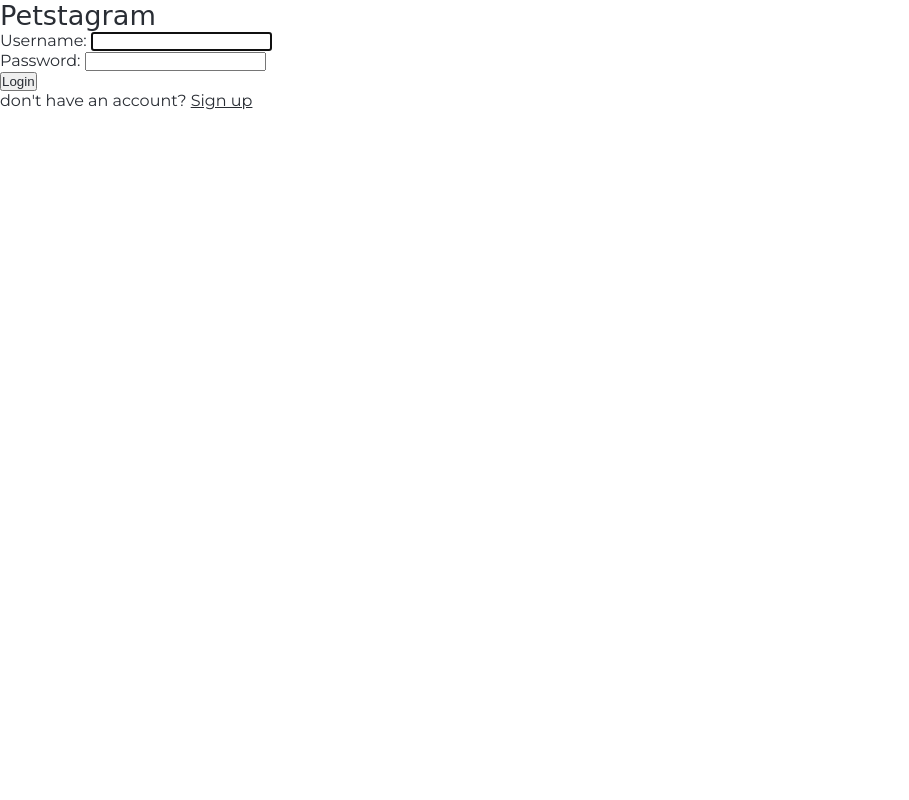
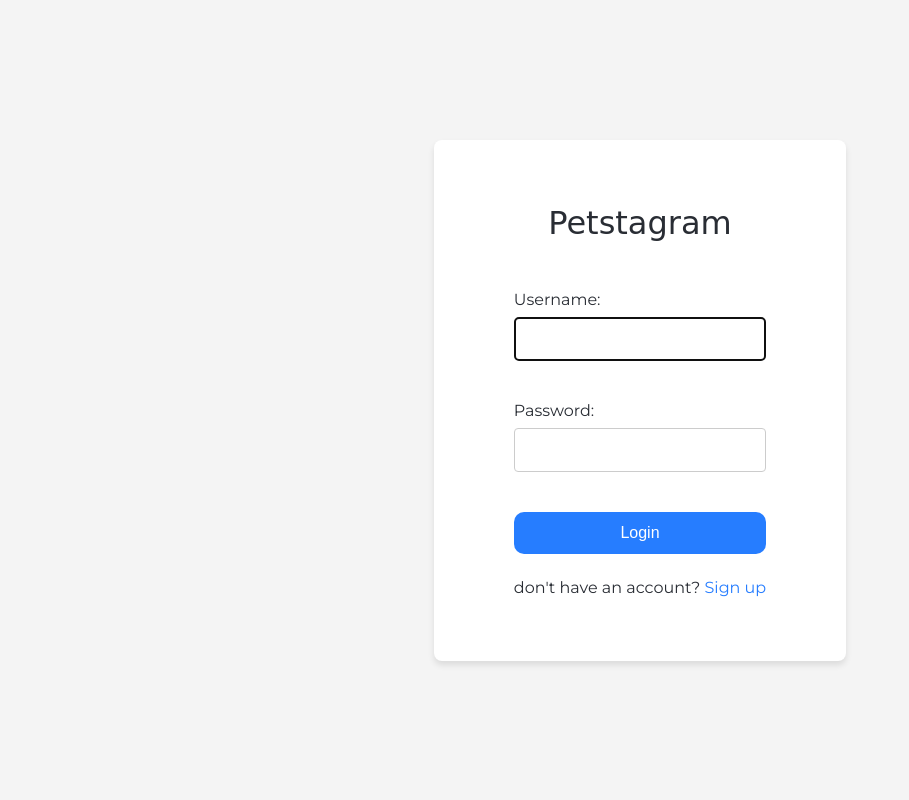
Before and after one commit to juangilfons/petstagram, a Django app: page /accounts/login_user/ in a window 1280 px wide. Shown: the whole page, without its empty margins (0-909 px from the left). Run offline with Django 5.2, Linux system fonts and the light colour scheme; some web fonts are replaced.

Commit message:
Added Style to the login page

```diff
--- a/accounts/static/accounts/login.css
+++ b/accounts/static/accounts/login.css
@@ -8,21 +8,96 @@
     color: #292d34;
 }
 
-html {
+html, body {
+    height: 100%;
     font-family: 'Montserrat', sans-serif;
+    display: flex;
+    justify-content: center;
+    align-items: center;
 }
 
 body {
-    min-height: 100vh;
+    background-color: #f4f4f4;
 }
 
-p {
-    font-size: 1rem;
+.container {
+    background-color: #ffffff;
+    padding: 4rem 5rem;
+    border-radius: 8px;
+    box-shadow: 0 4px 6px rgba(0, 0, 0, 0.1);
+    width: 100%;
+    max-width: 500px;
+    text-align: center;
 }
 
 h1 {
     font-family: "Playwrite CU", cursive;
-    font-size: 1.7rem;
+    font-size: 2rem;
     font-weight: 400;
     color: #292d34;
+    margin-bottom: 1.5rem;
 }
+
+form {
+    display: flex;
+    flex-direction: column;
+    gap: 1rem;
+}
+
+label {
+    display: block;
+    text-align: left;
+    margin-bottom: 0.5rem;
+}
+
+input {
+    padding: 0.75rem;
+    font-size: 1rem;
+    border: 1px solid #ccc;
+    border-radius: 4px;
+    width: 100%;
+}
+
+button {
+    margin-top: 1.5rem;
+    padding: 0.75rem;
+    font-size: 1rem;
+    background-color: #267DFF;
+    color: #fff;
+    border: none;
+    border-radius: 10px;
+    cursor: pointer;
+    transition: background-color 0.3s ease;
+}
+
+button:hover {
+    background-color: #458dff;
+}
+
+p {
+    margin-top: 1.5rem;
+    font-size: 1rem;
+}
+
+p a {
+    color: #267DFF;
+    text-decoration: none;
+}
+
+p a:hover {
+    text-decoration: underline;
+}
+
+.errorlist {
+    list-style-type: none;
+    background-color: #f8d7da; /* Light red background */
+    border-left: 4px solid #f5c6cb; /* Red left border for emphasis */
+    padding: 10px 15px; /* Padding around the text */
+    border-radius: 5px; /* Slightly rounded corners */
+    margin-bottom: 30px; /* Margin to separate from other content */
+    font-size: 1.1rem; /* Slightly smaller font size */
+}
+
+li {
+    color: #721c24; /* Dark red text */
+}
--- a/accounts/templates/authenticate/login.html
+++ b/accounts/templates/authenticate/login.html
@@ -8,6 +8,7 @@
     <link rel="stylesheet" href="{% static 'accounts/login.css' %}">
 </head>
 <body>
+    <div class="container">
         <h1>Petstagram</h1>
         <form method="post">
             {% csrf_token %}
@@ -15,5 +16,6 @@
             <button type="submit">Login</button>
         </form>
         <p>don't have an account? <a href="{% url 'register' %}">Sign up</a></p>
+    </div>
 </body>
 </html>
```
Also changed, not shown: user_profiles/models.py (+16 -0 lines), user_profiles/views.py (line endings or trailing spaces). Lines whose indentation alone changed are shown as unchanged.
